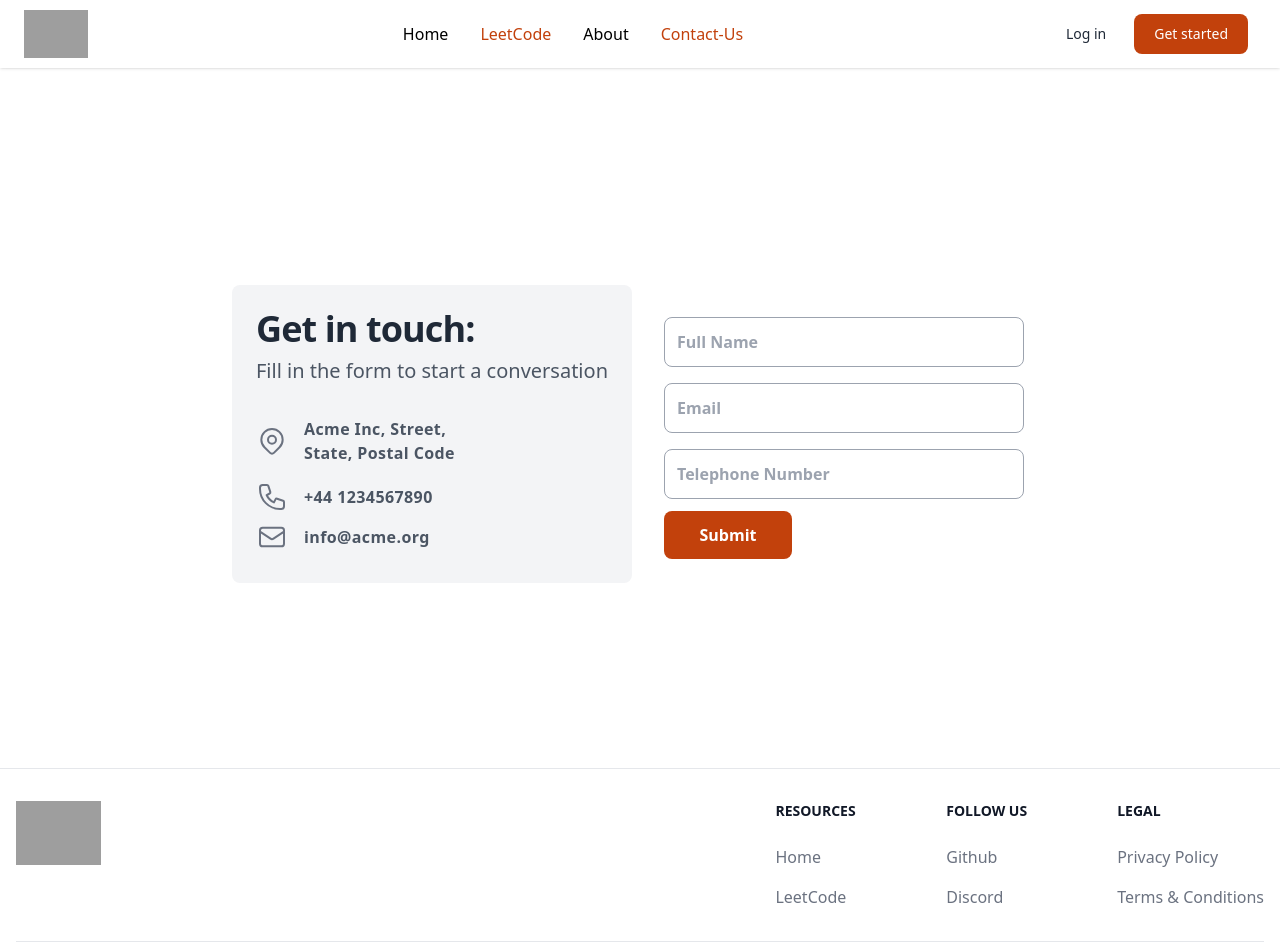
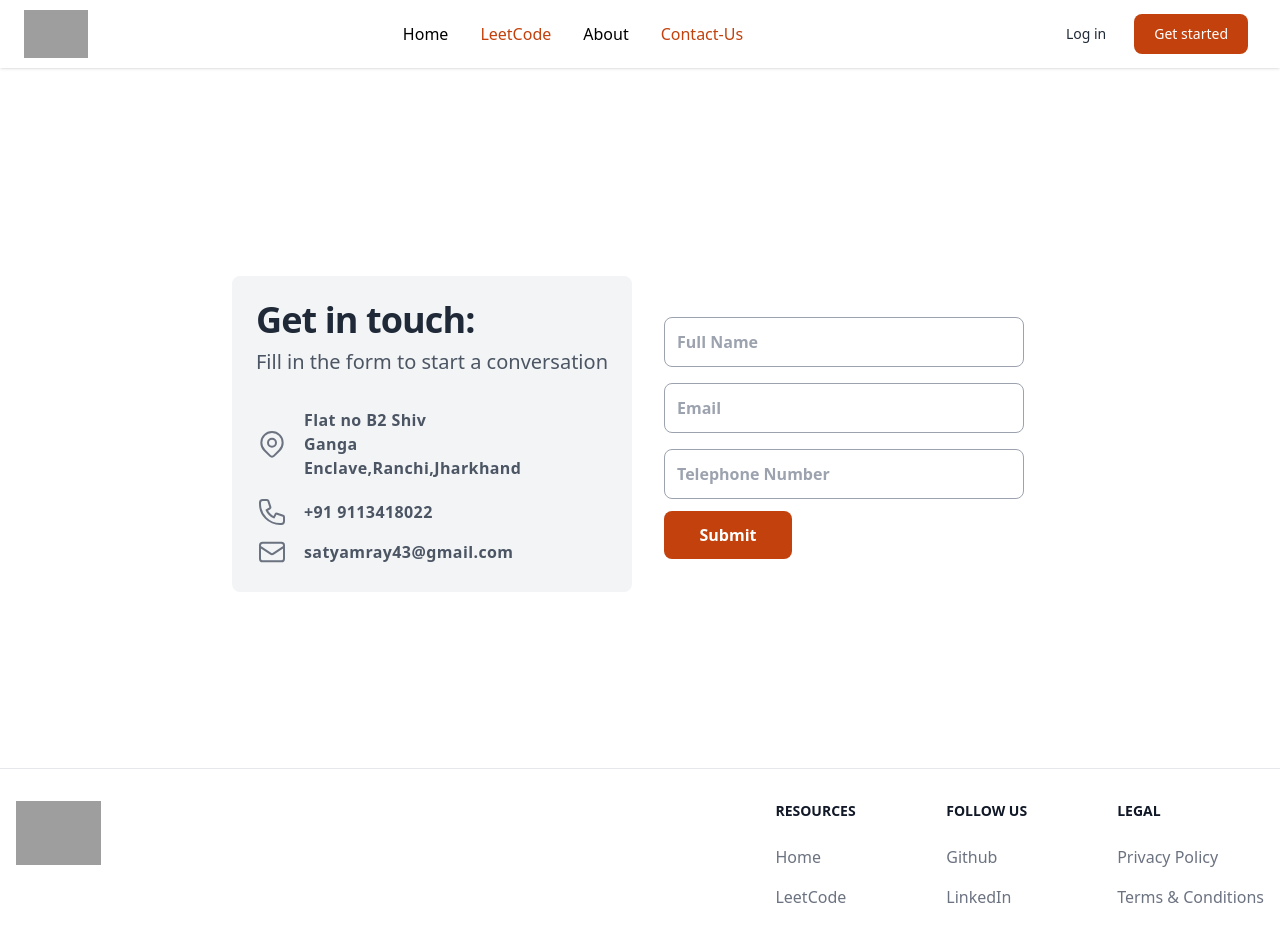
Before and after one commit to Satyamray21/reactproject, a React (Create React App) app: page /contact in a window 1280 px wide. Shown: the top 952 px of the page. Built offline with nearby package versions, Linux system fonts and the light colour scheme; grey boxes are pictures that could not be loaded.

Commit message:
contact me added

```diff
--- a/src/component/Contact/Contact.jsx
+++ b/src/component/Contact/Contact.jsx
@@ -38,7 +38,7 @@ export default function Contact() {
                                     />
                                 </svg>
                                 <div className="ml-4 text-md tracking-wide font-semibold w-40">
-                                    Acme Inc, Street, State, Postal Code
+                                    Flat no B2 Shiv Ganga Enclave,Ranchi,Jharkhand
                                 </div>
                             </div>
 
@@ -60,7 +60,7 @@ export default function Contact() {
                                     />
                                 </svg>
                                 <div className="ml-4 text-md tracking-wide font-semibold w-40">
-                                    +44 1234567890
+                                    +91 9113418022
                                 </div>
                             </div>
 
@@ -82,7 +82,7 @@ export default function Contact() {
                                     />
                                 </svg>
                                 <div className="ml-4 text-md tracking-wide font-semibold w-40">
-                                    info@acme.org
+                                    satyamray43@gmail.com
                                 </div>
                             </div>
                         </div>
--- a/src/component/Footer/Footer.jsx
+++ b/src/component/Footer/Footer.jsx
@@ -43,18 +43,21 @@ export default function Footer() {
                             <ul className="text-gray-500 font-medium">
                                 <li className="mb-4">
                                     <a
-                                        href="https://github.com/hiteshchoudhary"
-                                        className="hover:underline"
-                                        target="_blank"
-                                        rel="noreferrer"
+                                        href="https://github.com/Satyamray21"
+                                        target='_blank'
+                                        className="hover:text-red-500"
                                     >
                                         Github
                                     </a>
                                 </li>
-                                <li>
-                                    <Link to="/" className="hover:underline">
-                                        Discord
-                                    </Link>
+                                <li className="mb-4">
+                                    <a
+                                    href="https://www.linkedin.com/in/satyam-ray-0a119a258/"
+                                    target='_blank'
+                                    className="hover:text-red-500"
+                                    >
+                                      LinkedIn
+                                    </a>
                                 </li>
                             </ul>
                         </div>
```
